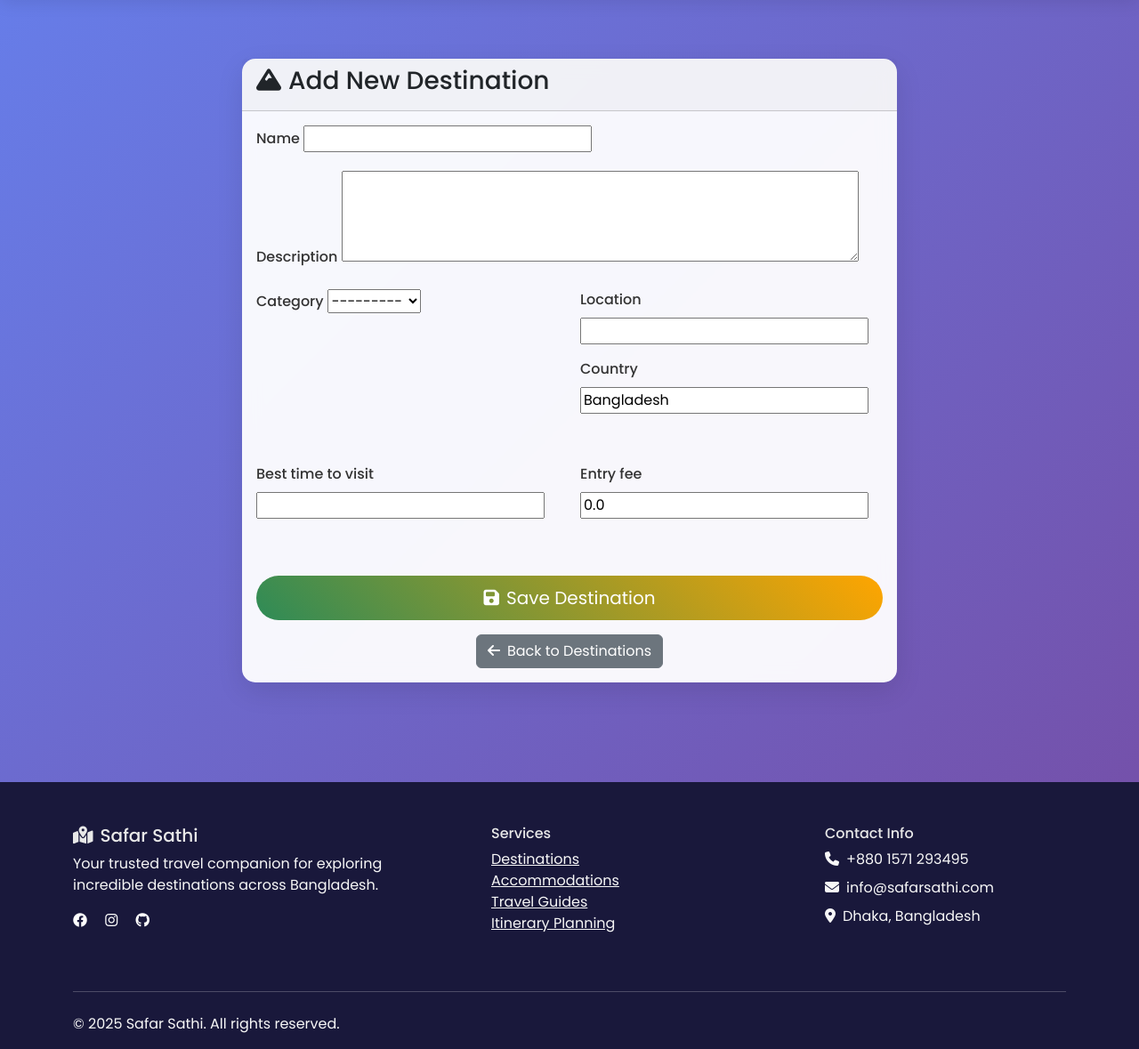
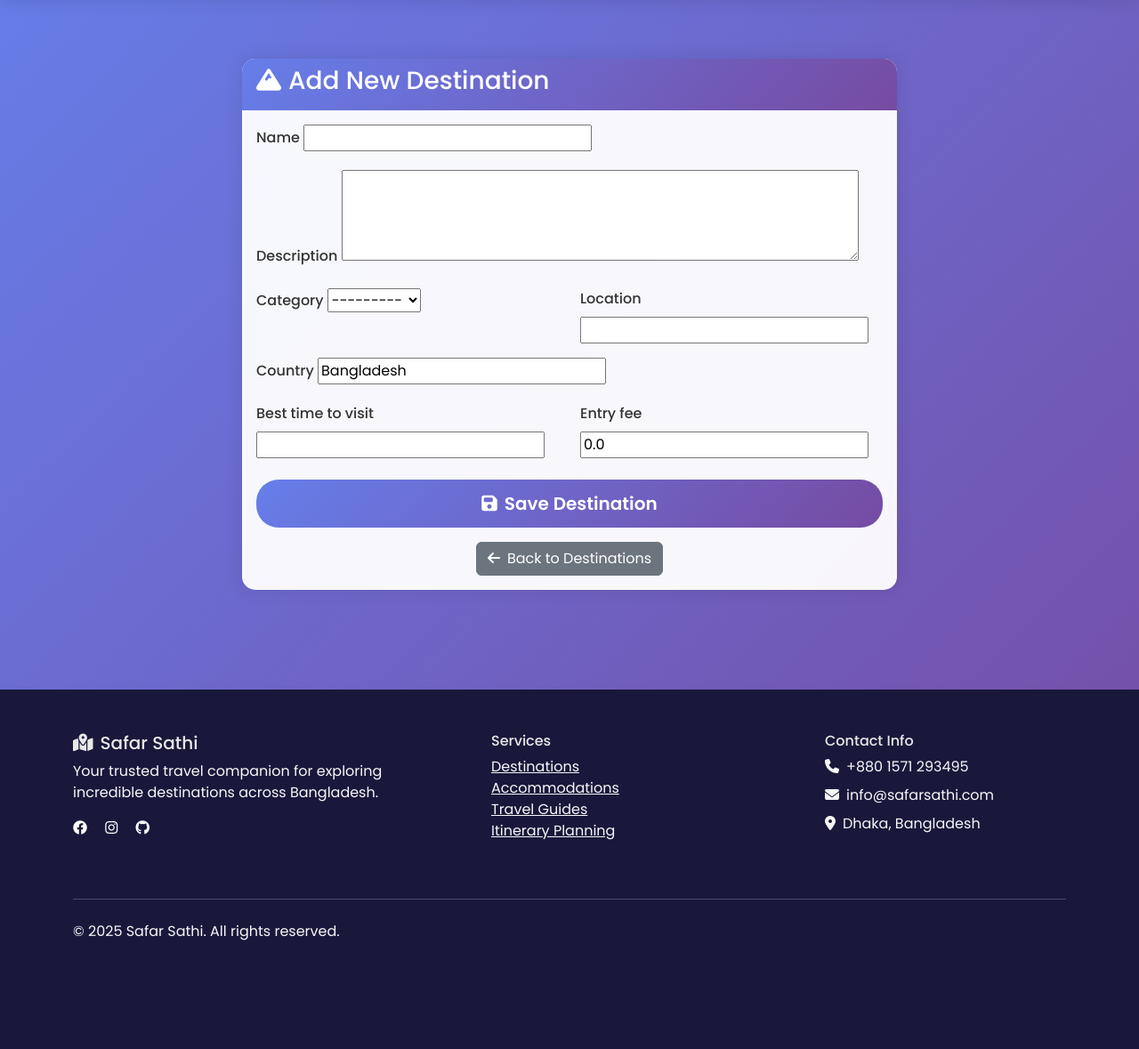
Before and after one commit to A-Fera/SafarSathi-django-project, a Django app: page /destinations/create/ in a window 1280 px wide. Shown: the part 62-1241 px from the top of the page at 89% size. After the commit the page ends 1119 px from the top, so only its background shows below. Run offline with Django 5.2, Linux system fonts and the light colour scheme; a user stored in the database is signed in; some libraries are stand-ins or nearby versions.

Commit message:
Update destination_form.html

```diff
--- a/templates/destinations/destination_form.html
+++ b/templates/destinations/destination_form.html
@@ -36,26 +36,9 @@
                             </div>
                         </div>
 
-                        <div class="row mb-3">
-                            <div class="col-md-6">
-                                <label for="{{ form.state.id_for_label }}" class="form-label">{{ form.state.label }}</label>
-                                {{ form.state }}
-                            </div>
-                            <div class="col-md-6">
-                                <label for="{{ form.country.id_for_label }}" class="form-label">{{ form.country.label }}</label>
-                                {{ form.country }}
-                            </div>
-                        </div>
-
-                        <div class="row mb-3">
-                            <div class="col-md-6">
-                                <label for="{{ form.latitude.id_for_label }}" class="form-label">{{ form.latitude.label }}</label>
-                                {{ form.latitude }}
-                            </div>
-                            <div class="col-md-6">
-                                <label for="{{ form.longitude.id_for_label }}" class="form-label">{{ form.longitude.label }}</label>
-                                {{ form.longitude }}
-                            </div>
+                        <div class="mb-3">
+                            <label for="{{ form.country.id_for_label }}" class="form-label">{{ form.country.label }}</label>
+                            {{ form.country }}
                         </div>
 
                         <div class="row mb-3">
@@ -66,15 +49,6 @@
                             <div class="col-md-6">
                                 <label for="{{ form.entry_fee.id_for_label }}" class="form-label">{{ form.entry_fee.label }}</label>
                                 {{ form.entry_fee }}
-                            </div>
-                        </div>
-
-                        <div class="mb-3">
-                            <div class="form-check">
-                                {{ form.is_featured }}
-                                <label class="form-check-label" for="{{ form.is_featured.id_for_label }}">
-                                    {{ form.is_featured.label }}
-                                </label>
                             </div>
                         </div>
 
@@ -115,5 +89,32 @@
         color: #333;
         margin-bottom: 8px;
     }
+
+    .card {
+        border: none;
+        box-shadow: 0 0 20px rgba(0,0,0,0.1);
+        border-radius: 15px;
+    }
+
+    .card-header {
+        background: linear-gradient(135deg, #667eea 0%, #764ba2 100%);
+        color: white;
+        border-radius: 15px 15px 0 0 !important;
+        border: none;
+    }
+
+    .btn-primary {
+        background: linear-gradient(135deg, #667eea 0%, #764ba2 100%);
+        border: none;
+        border-radius: 25px;
+        padding: 12px 30px;
+        font-weight: 600;
+        transition: transform 0.3s ease;
+    }
+
+    .btn-primary:hover {
+        transform: translateY(-2px);
+        box-shadow: 0 5px 15px rgba(102, 126, 234, 0.4);
+    }
 </style>
 {% endblock %}
```
